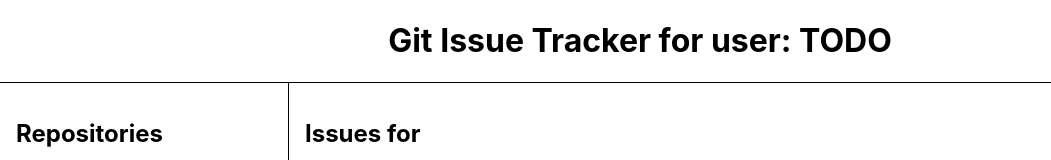
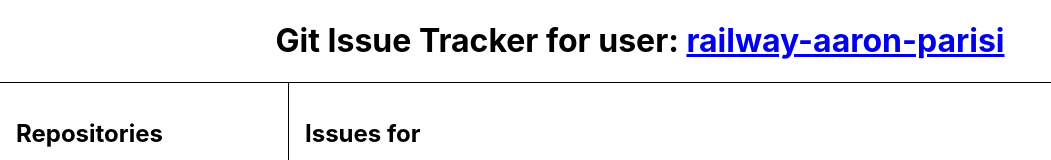
Before and after one commit to aaronparisi/railway-gh-issue-tracker, a React (Create React App) app: page / in a window 1280 px wide. Shown: the top 160 px of the page, without its empty margins (0-1051 px from the left). Built offline with nearby package versions, Linux system fonts and the light colour scheme; no server answers.

Commit message:
hard-coded gh user in page title

```diff
--- a/src/App.js
+++ b/src/App.js
@@ -49,7 +49,12 @@ function App() {
   return (
     <div className="App">
       <header>
-        <h1>Git Issue Tracker for user: TODO </h1>
+        <h1>
+          Git Issue Tracker for user:{' '}
+          <a href="https://www.github.com/railway-aaron-parisi">
+            railway-aaron-parisi
+          </a>{' '}
+        </h1>
       </header>
       <section>
         <Sidebar
```
